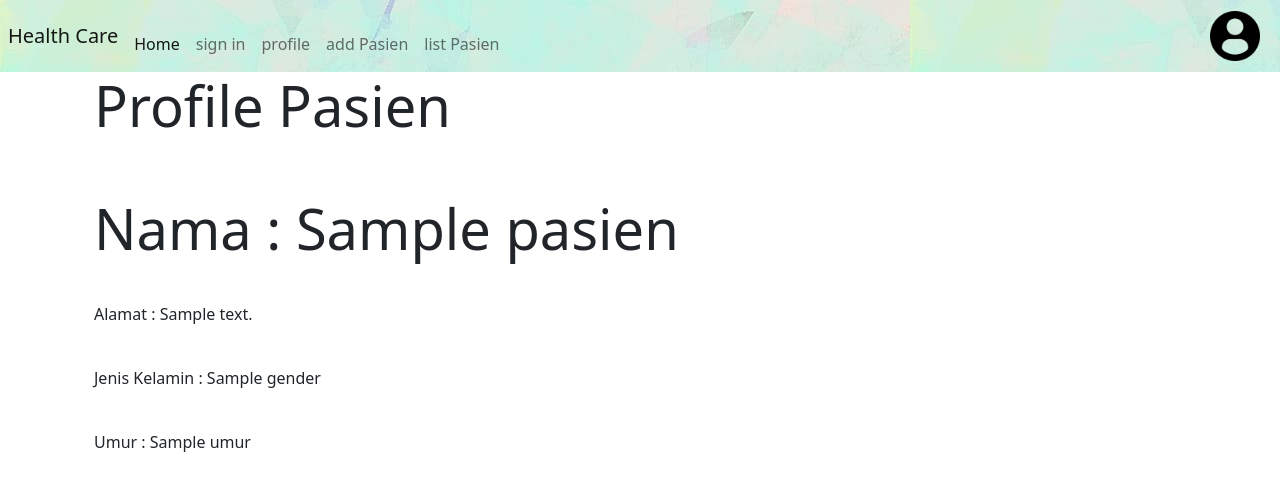
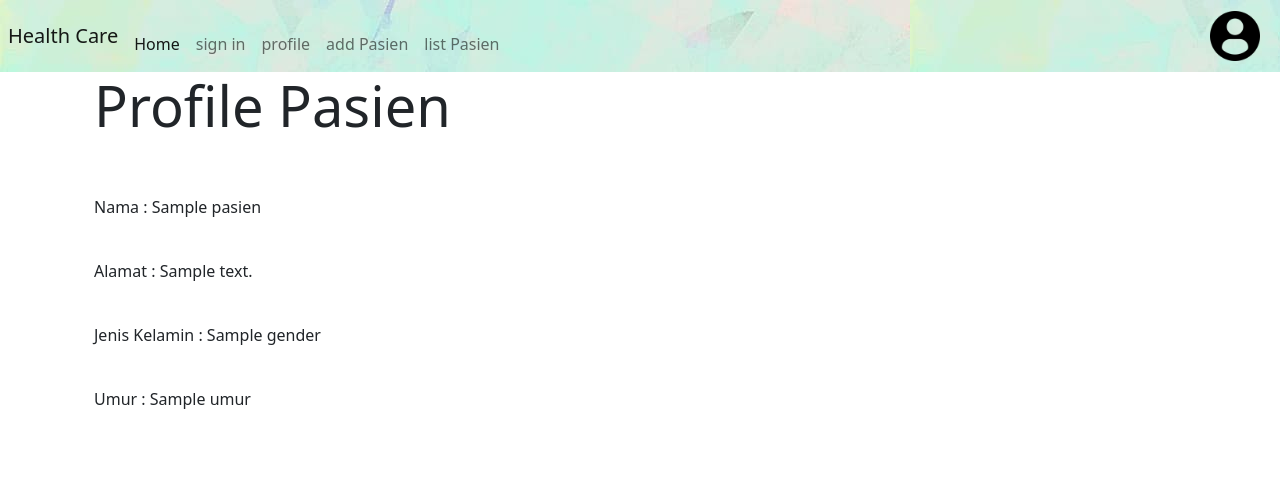
Before and after one commit to cristine27/WSN-Kesehatan, a CodeIgniter 4 app: template HealthCareApp/app/Views/pages/profile.php in a window 1280 px wide. Shown: the top 491 px of the page. Run offline with PHP 8.4 and a stand-in for CodeIgniter, Linux system fonts and the light colour scheme; the template is opened without the code that fills it: most values are stand-ins (such as "Sample title", 1, 10 or a date in 2020); some libraries are stand-ins or nearby versions.

Commit message:
Update profile.php

```diff
--- a/HealthCareApp/app/Views/pages/profile.php
+++ b/HealthCareApp/app/Views/pages/profile.php
@@ -10,7 +10,7 @@
                     <h1 class="display-4">Profile Pasien</h1>
                     <!-- <p class="lead">This is a modified jumbotron that occupies the entire horizontal space of its parent.</p> -->
                     <br><br>
-                    <p class="display-4">Nama : <?= $dataPasien['nama']; ?></p>
+                    <p>Nama : <?= $dataPasien['nama']; ?></p>
                     <br>
                     <P>Alamat : <?= $dataPasien['alamat']; ?></P>
                     <br>
```
